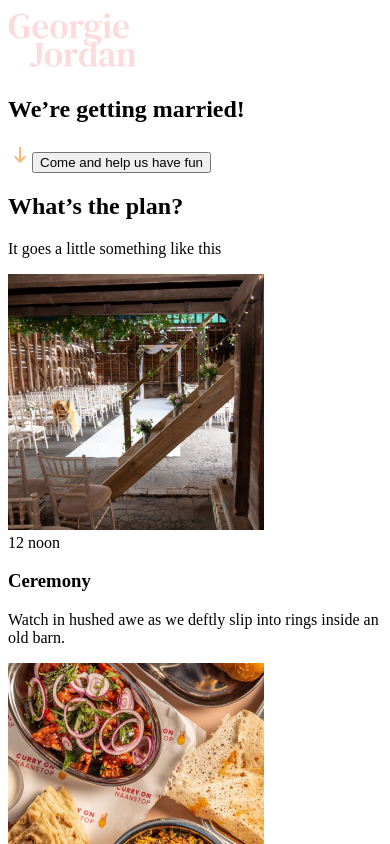
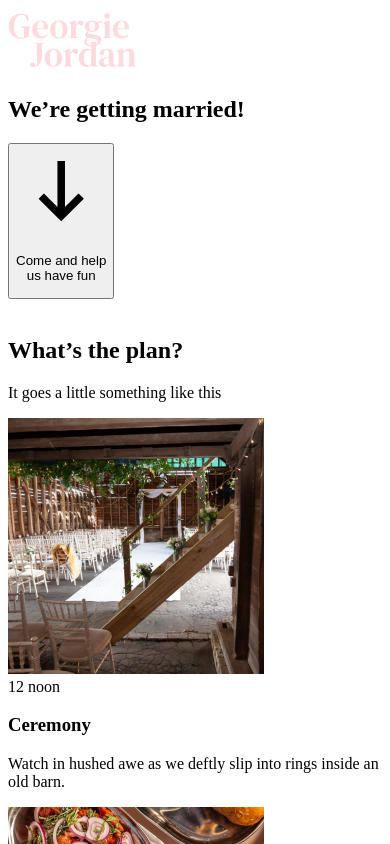
Before and after one commit to jordanrolph/georgie-and-jordan, a Next.js app: page / in a window 390 px wide. Shown: the top 844 px of the page. Built offline with nearby package versions, Linux system fonts and the light colour scheme.

Commit message:
add hero img on mobile

```diff
--- a/pages/index.tsx
+++ b/pages/index.tsx
@@ -8,6 +8,22 @@ const Header = () => {
       top: 600,
       behavior: "smooth",
     });
+  };
+
+  const ShortDown = () => {
+    return (
+      <svg
+        viewBox="0 0 24 24"
+        fill="none"
+        xmlns="http://www.w3.org/2000/svg"
+        className="animate-bounce transform rotate-3 block mt-4 md:mt-0 h-6 w-6 sm:mr-2"
+      >
+        <path
+          d="M11 16.17L7.41 12.59L6 14L12 20L18 14L16.59 12.59L13 16.17V4H11V16.17Z"
+          fill="currentColor"
+        />
+      </svg>
+    );
   };
 
   return (
@@ -27,23 +43,23 @@ const Header = () => {
                 !
               </span>
             </h1>
-            <div className="flex justify-center md:justify-end items-end text-dusty-pink transform -rotate-3 xl:mr-12">
-              <Image
-                className="animate-bounce transform rotate-3 block"
-                src="/short_down.svg"
-                alt="Arrow inviting to scroll down"
-                width={24}
-                height={24}
-              />
+            <div className="flex justify-end items-end text-white transform -rotate-3 md:ml -0 xl:mr-12">
               <button
                 onClick={handleScrollDown}
-                className="text-sunny-yellow lg:text-sunny-yellow md:text-white text-xl lg:text-2xl mt-12 ml-2 hover:text-dusty-pink"
+                className="flex flex-col-reverse sm:flex-row items-center justify-center sm:text-sunny-yellow lg:text-sunny-yellow md:text-white text-xl sm:text-2xl mt-12 ml-2 md:hover:text-dusty-pink hover:text-red-500"
               >
-                Come and help us have fun
+                <ShortDown />
+                <p className="mr-8">
+                  Come and help
+                  <br className="md:hidden" /> us have fun
+                </p>
               </button>
             </div>
           </header>
         </div>
+      </div>
+      <div className="md:hidden h-96 -mt-80 bg-portrait-spokes w-full bg-contain bg-no-repeat">
+        &nbsp;
       </div>
     </section>
   );
```
